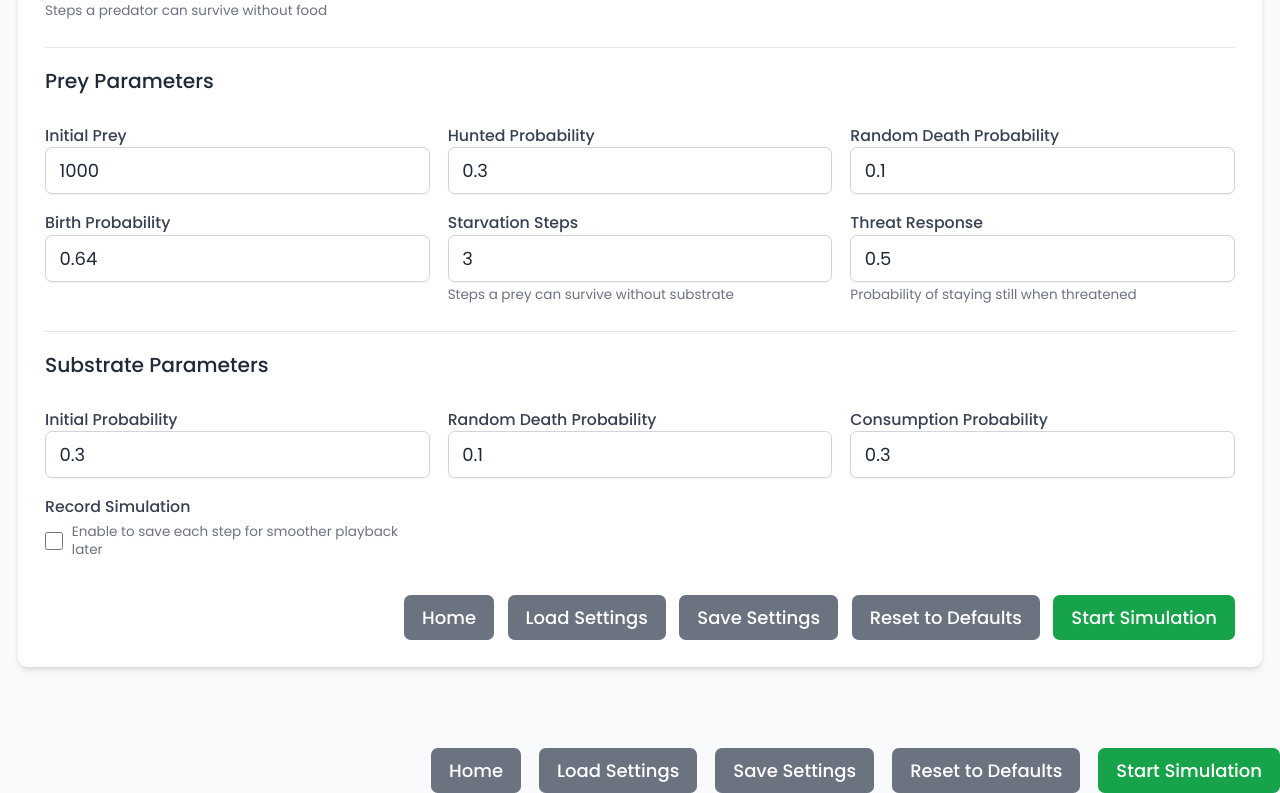
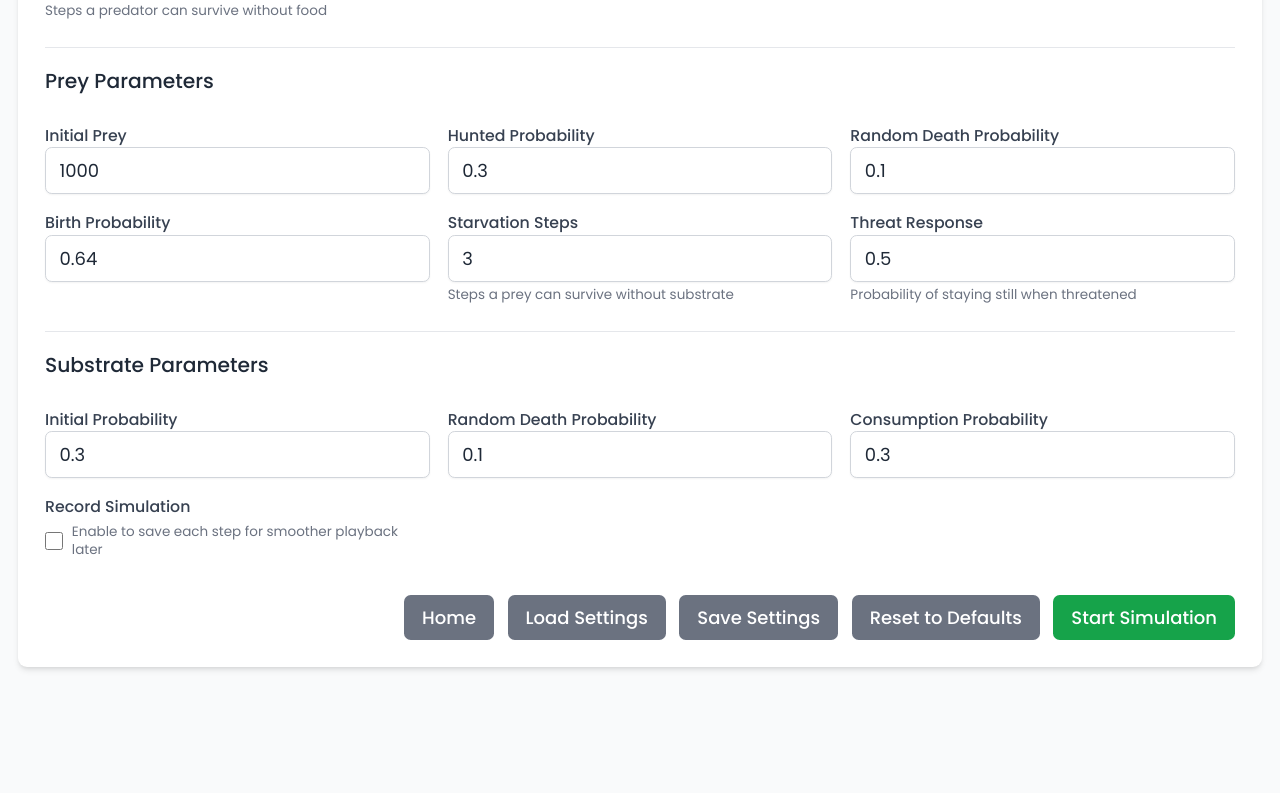
Before and after one commit to AIAll-TARS/modCA, a Next.js app in the folder frontend/: page /simulate in a window 1280 px wide. Shown: the part 592-1385 px from the top of the page. After the commit the page ends 1322 px from the top, so only its background shows below. Built offline with nearby package versions, Linux system fonts and the light colour scheme; no server answers.

Commit message:
fix(frontend): remove duplicate button row at bottom of simulate page

```diff
--- a/frontend/src/pages/simulate.tsx
+++ b/frontend/src/pages/simulate.tsx
@@ -2174,49 +2174,6 @@ export default function Simulate() {
                 </div>
             </main>
 
-            <div className="flex justify-end space-x-4 mt-4">
-                <button
-                    type="button"
-                    onClick={() => router.push('/')}
-                    className="bg-gray-500 hover:bg-gray-600 text-white font-medium py-2 px-4 rounded-md transition-colors"
-                >
-                    Home
-                </button>
-                <button
-                    type="button"
-                    onClick={() => setIsLoadModalOpen(true)}
-                    className="bg-gray-500 hover:bg-gray-600 text-white font-medium py-2 px-4 rounded-md transition-colors"
-                >
-                    Load Settings
-                </button>
-                <button
-                    type="button"
-                    onClick={() => setIsSaveModalOpen(true)}
-                    className="bg-gray-500 hover:bg-gray-600 text-white font-medium py-2 px-4 rounded-md transition-colors"
-                >
-                    Save Settings
-                </button>
-                <button
-                    type="button"
-                    onClick={() => {
-                        // Reset to factory defaults
-                        setDefaultSettings(DEFAULT_SIMULATION_SETTINGS);
-                        saveSettingsToLocalStorage(DEFAULT_SIMULATION_SETTINGS);
-                        // Reload the page to apply defaults
-                        window.location.reload();
-                    }}
-                    className="bg-gray-500 hover:bg-gray-600 text-white font-medium py-2 px-4 rounded-md transition-colors"
-                >
-                    Reset to Defaults
-                </button>
-                <button
-                    type="submit"
-                    className="bg-green-600 hover:bg-green-700 text-white font-medium py-2 px-4 rounded-md transition-colors"
-                >
-                    Start Simulation
-                </button>
-            </div>
-
             <SaveSettingsModal
                 isOpen={isSaveModalOpen}
                 onClose={() => setIsSaveModalOpen(false)}
```
